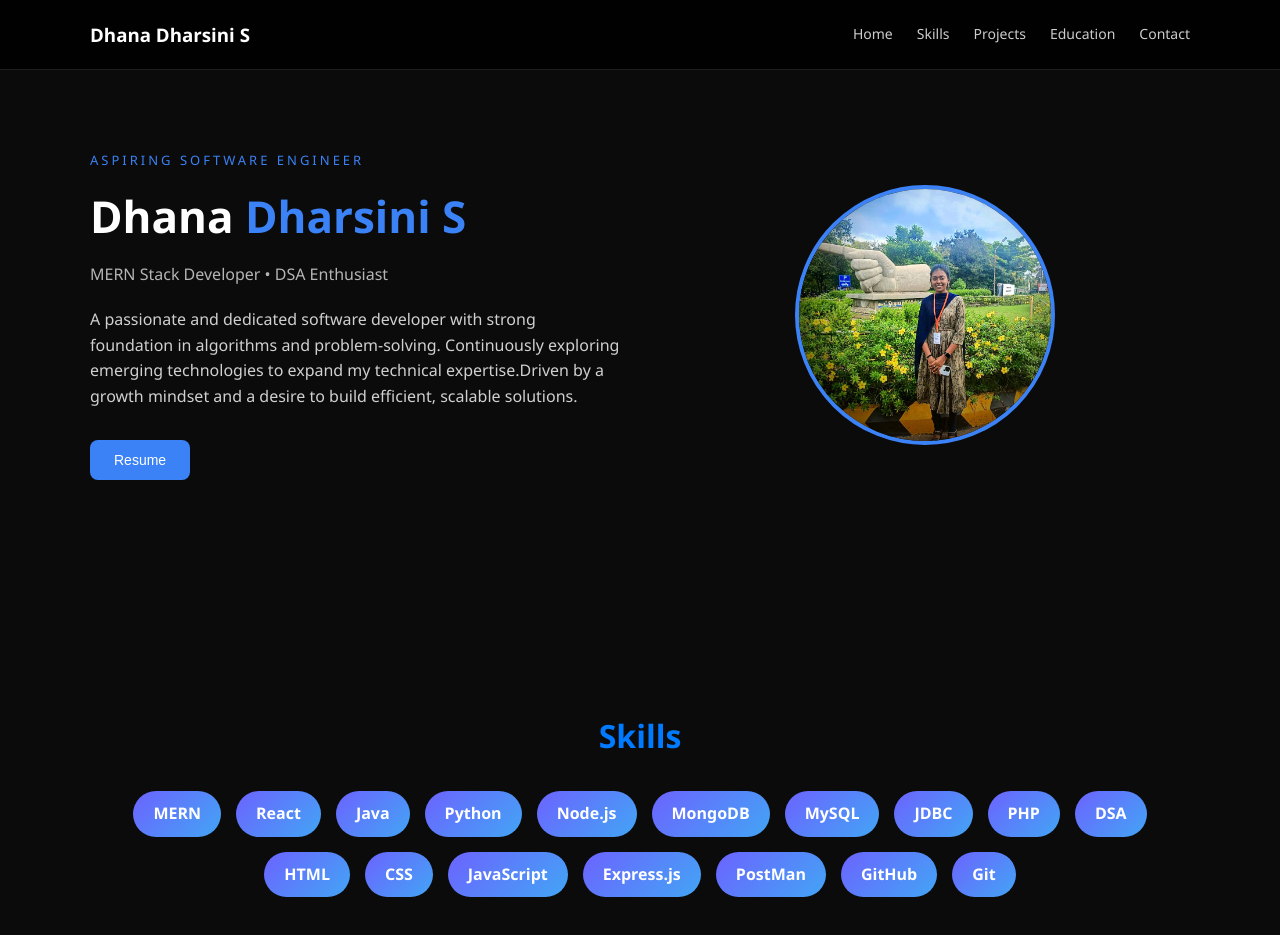
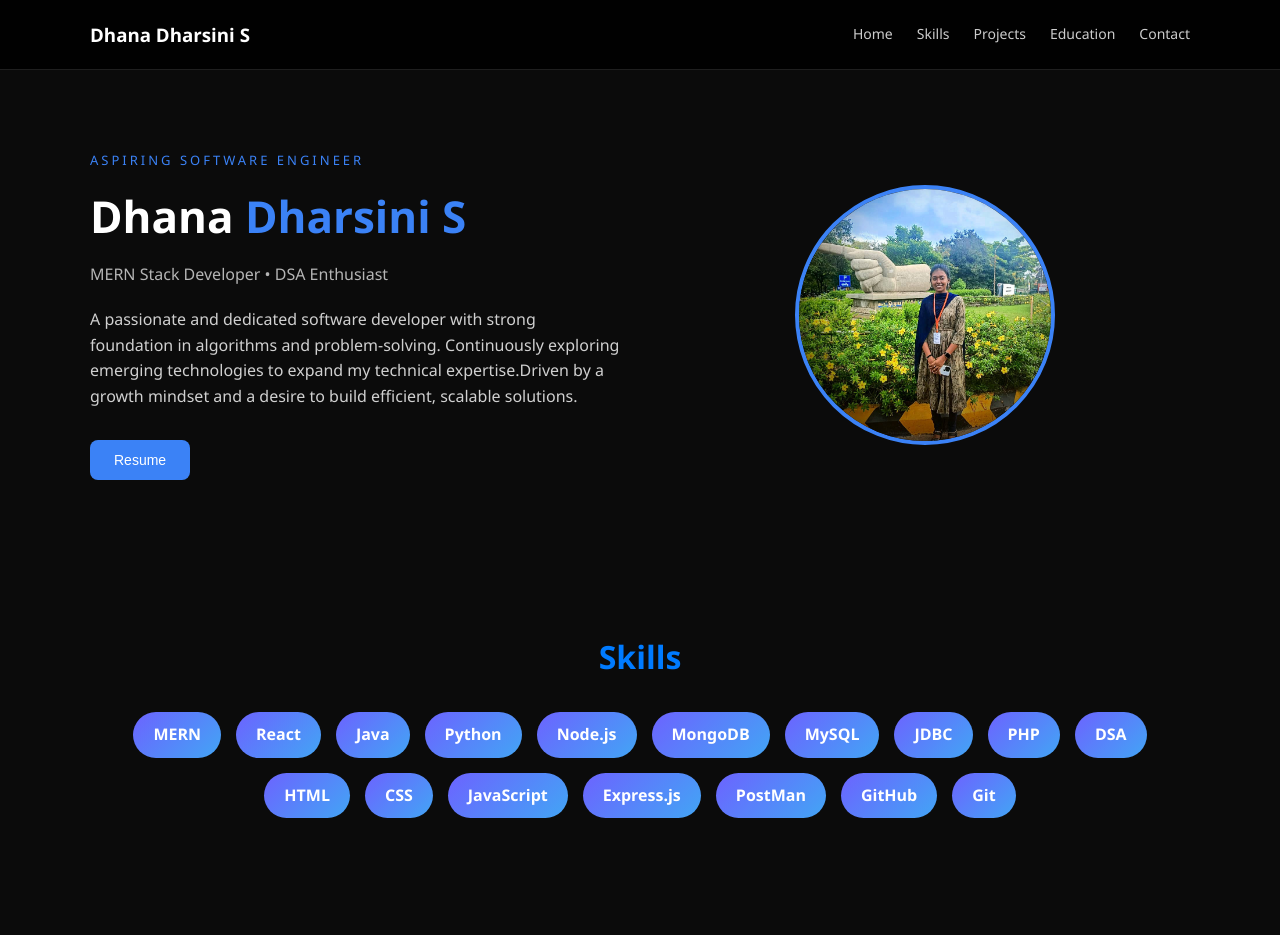
Before and after one commit to dhanadharsini/Portfolio, a React (Vite) app: page / in a window 1280 px wide. Shown: the top 935 px of the page. Built offline with nearby package versions, Linux system fonts and the light colour scheme.

Commit message:
Updated UI / content

```diff
--- a/src/index.css
+++ b/src/index.css
@@ -539,3 +539,20 @@ h1, h2 {
     padding-top: 80px;
   }
 }
+/* ======================================= */
+/* 💻 REDUCE GAP BETWEEN HERO & SKILLS */
+/* ======================================= */
+
+@media (min-width: 769px) {
+
+  /* Reduce space below hero */
+  .hero {
+    padding-bottom: 5px;   /* was too large */
+    margin-bottom: 0;
+  }
+
+  /* Reduce space above skills */
+  #skills {
+    padding-top: 1px;      /* tighter spacing */
+  }
+}
--- a/src/styles/hero.css
+++ b/src/styles/hero.css
@@ -3,7 +3,7 @@
   justify-content: space-between;
   align-items: center;
   padding: 80px 60px;
-  min-height: 90vh;
+  min-height: 10vh;
 }
 
 .hero-left {
@@ -79,3 +79,20 @@
   border: 4px solid #1f8ef1;
   object-fit: cover;
 }
+/* ======================================= */
+/* 💻 REDUCE GAP BETWEEN HERO & SKILLS */
+/* ======================================= */
+
+@media (min-width: 769px) {
+
+  /* Reduce space below hero */
+  .hero {
+    padding-bottom: 10px;   /* was too large */
+    margin-bottom: 0;
+  }
+
+  /* Reduce space above skills */
+  #skills {
+    padding-top: 30px;      /* tighter spacing */
+  }
+}
```
